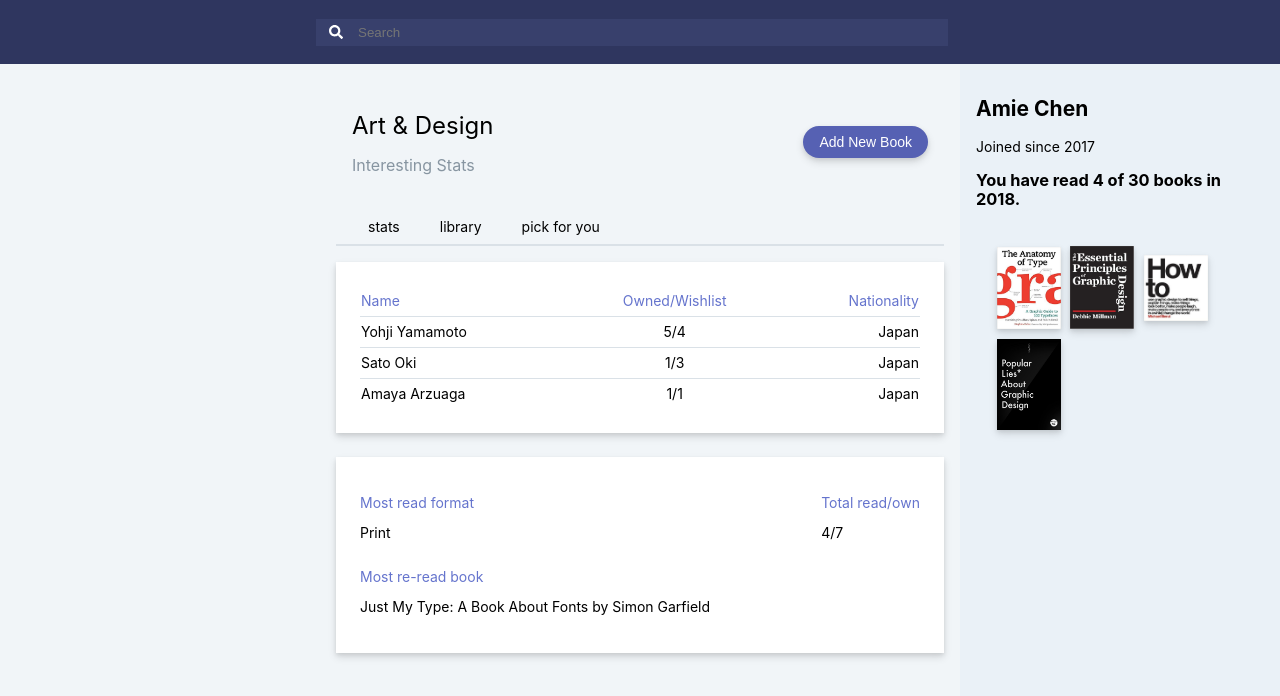
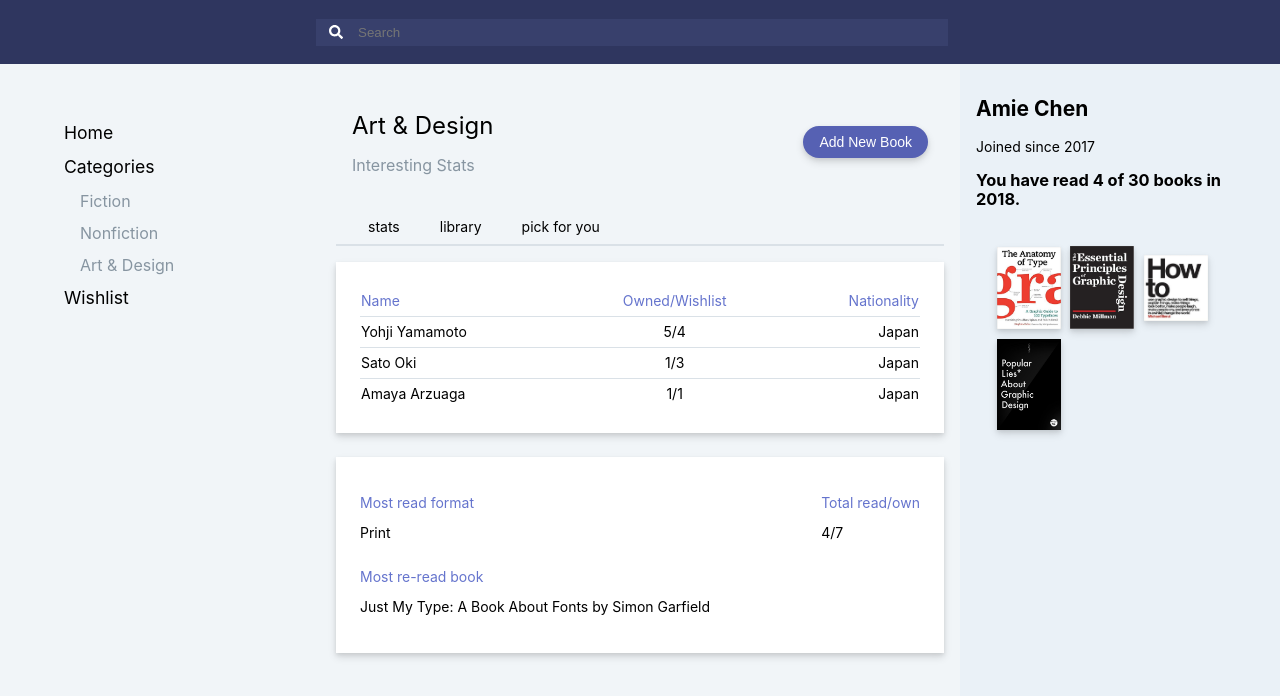
Before and after one commit to DatNgo1995/libre, a React (Create React App) app in the folder my-app/: page / in a window 1280 px wide. Shown: the top 696 px of the page. Built offline with nearby package versions, Linux system fonts and the light colour scheme.

Commit message:
no message

```diff
--- a/my-app/src/App.css
+++ b/my-app/src/App.css
@@ -296,7 +296,7 @@ header button {
     grid-column: 2;
   }
   .navbar {
-    display: flex;
+    display: flex !important;
     color: #000;
     background-color: #f1f5f8;
     padding: 3rem;
```
